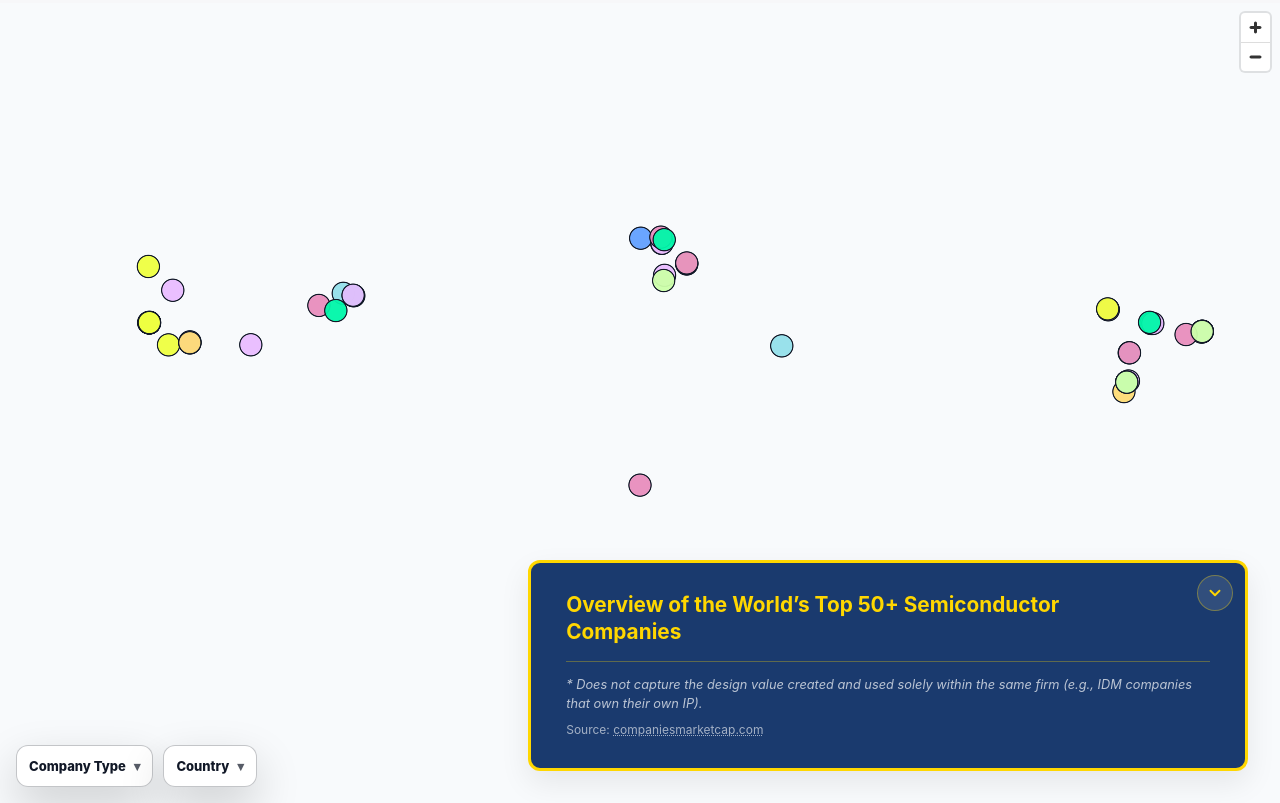
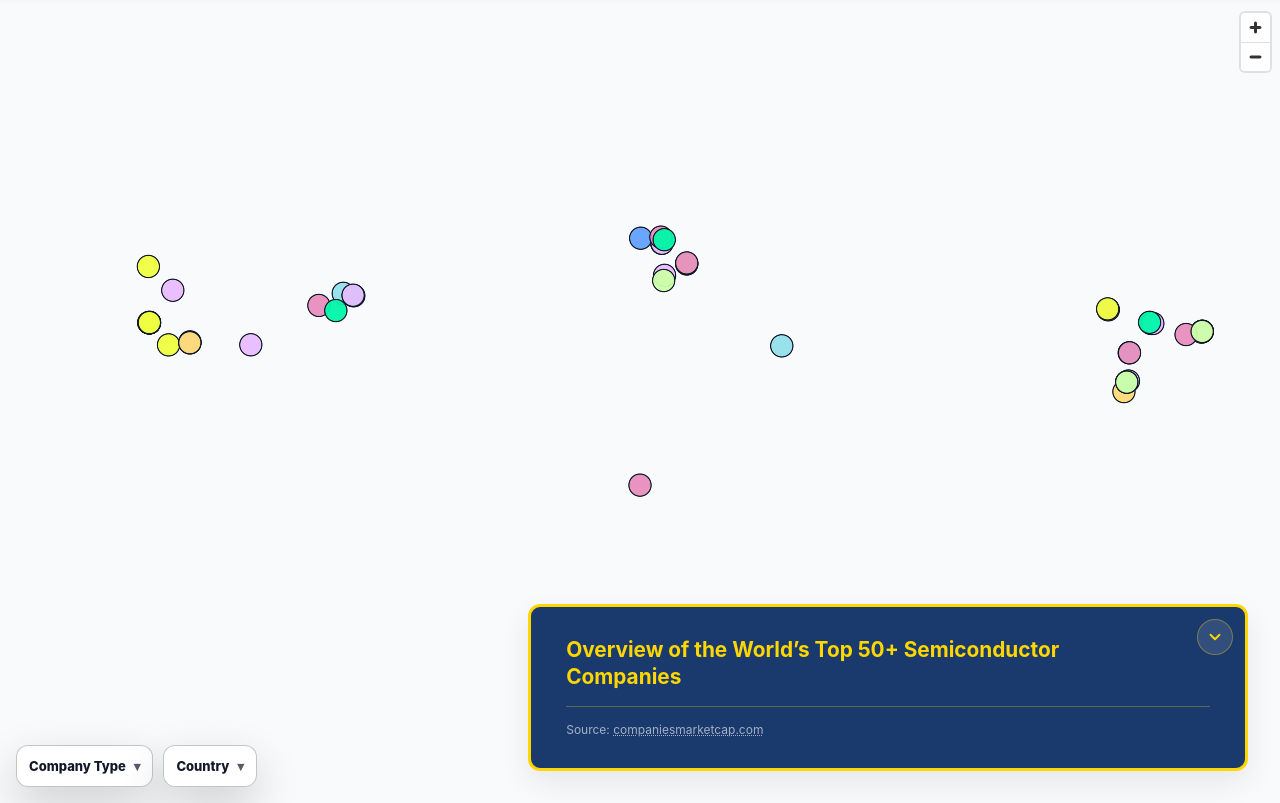
Before and after one commit to tzutzuu/tzutzuu.github.io, a plain HTML site: page index.html in a window 1280 px wide. Shown: the part 10411-11214 px from the top of the page. Drawn offline with nearby package versions, Linux system fonts and the light colour scheme; no server answers; animation ran at ten frames a second.

Commit message:
modified interactive map

```diff
--- a/index.html
+++ b/index.html
@@ -413,7 +413,6 @@
 
               <h3 class="revenue-card-title pr-12">Overview of the World’s Top 50+ Semiconductor Companies</h3>
               <div class="revenue-card-source">
-                <p class="revenue-card-note">* Does not capture the design value created and used solely within the same firm (e.g., IDM companies that own their own IP).</p>
                 <p class="revenue-card-link">
                   Source:
                   <a
```
